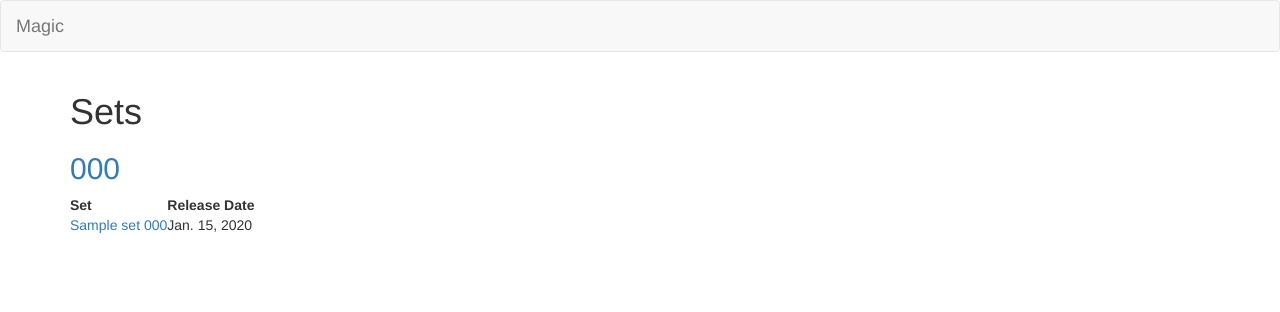
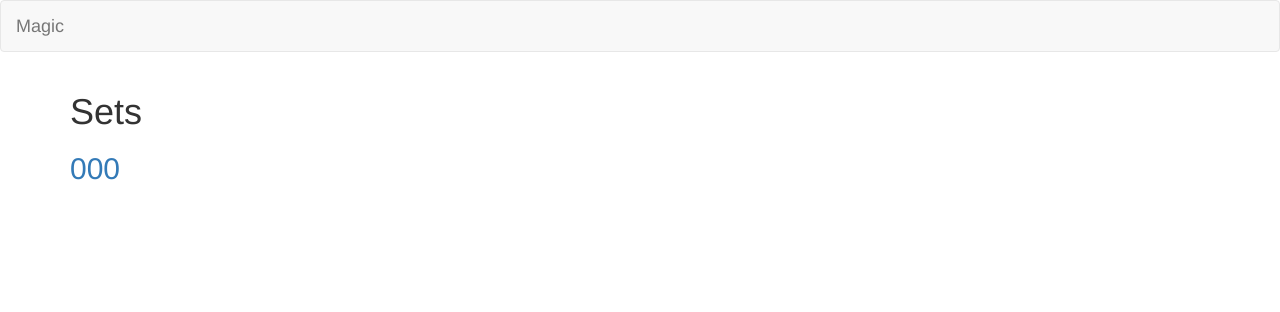
Before and after one commit to Adam-Davenport/magic, a Django app: page /sets/ in a window 1280 px wide. Shown: the top 312 px of the page. Run offline with Django 3.2, Linux system fonts and the light colour scheme; tables that the repository leaves empty hold one stand-in row (values such as "Sample post"); some libraries are stand-ins or nearby versions.

Commit message:
Removing old table

```diff
--- a/sets/templates/sets/index.html
+++ b/sets/templates/sets/index.html
@@ -4,21 +4,4 @@
 {% for set in sets %}
     <h2><a href="{% url 'sets:details' pk=set.pk %}">{{set.pk}}</a></h2>
 {% endfor %}
-<table class="">
-    <tr>
-        <th>Set</th>
-        <th>Release Date</th>
-    </tr>
-    {% for s in sets %}
-        <tr>
-            <td>
-                <a href"{% url 'sets:details' pk=s.pk %}">{{s.name}} {{s.pk}}</a>
-            </td>
-            <td>
-                {{s.release_date}}
-            </td>
-        </tr>
-    {% endfor %}
-</table>
-
 {% endblock body_block %}
```
